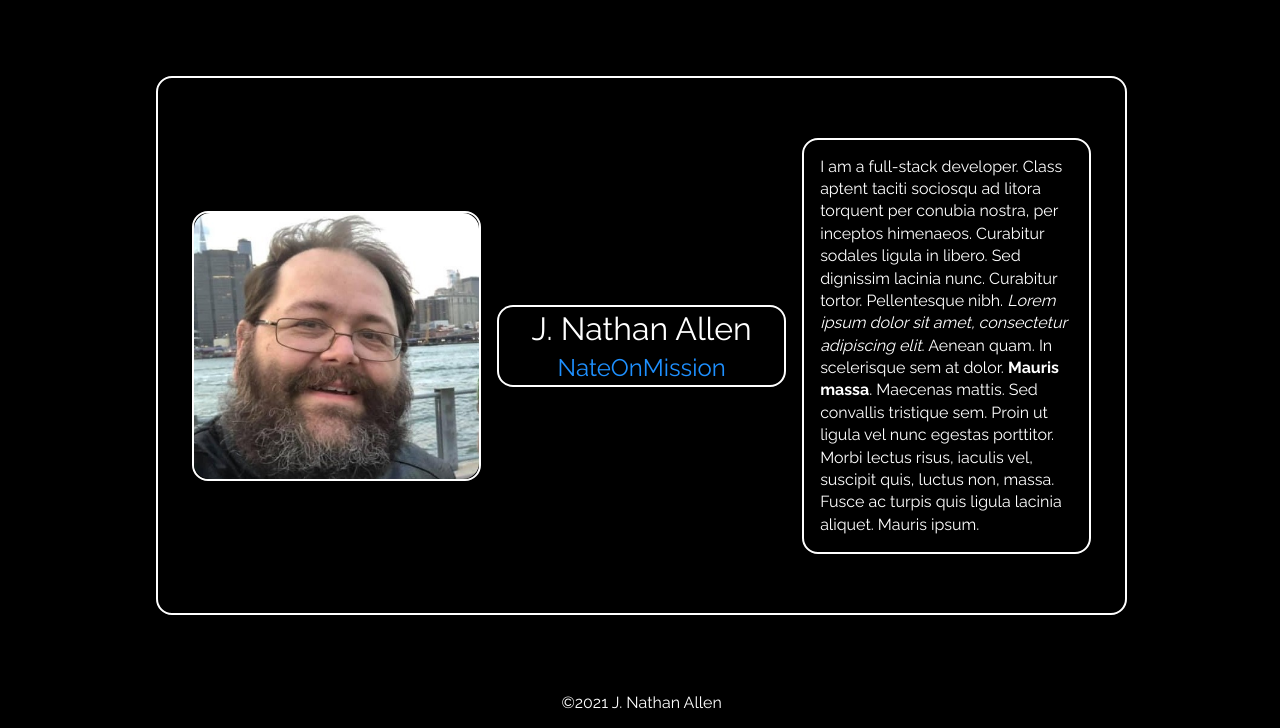
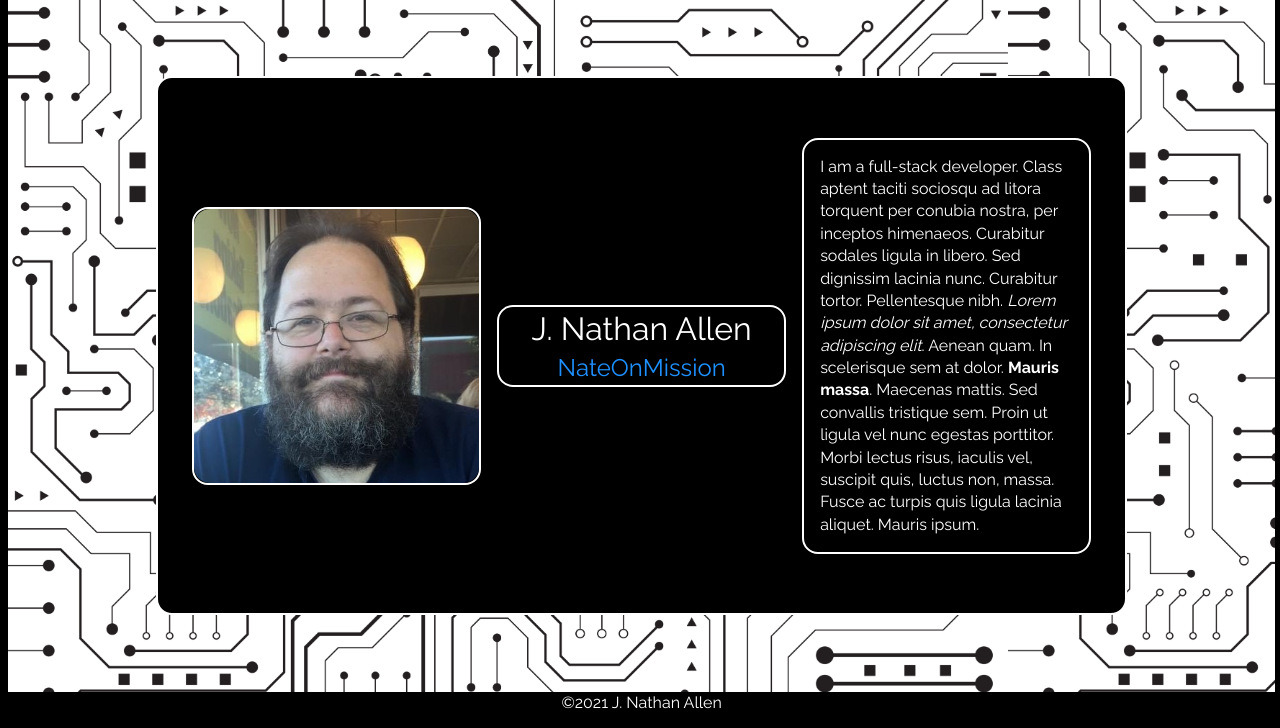
Before and after one commit to nateonmission/homepage, a web app: file index.html in a window 1280 px wide. Shown: the part 72-800 px from the top of the page. Run offline with its HTML, style and script files only (its server is not run), Linux system fonts and the light colour scheme.

Commit message:
backgrnd

```diff
--- a/css/main.css
+++ b/css/main.css
@@ -117,6 +117,9 @@
 #content {
   width: 100;
   height: 100%;
+  background-color: dodgerblue;
+  background-image: url("../img/bkgnd2.jpg") ;
+  background-size: 1000px;
   display: flex;
   flex-direction: row;
   justify-content: center;
@@ -127,6 +130,7 @@
 #frame {
   width: 75%;
   height: 75%;
+  background-color: #000;
   display: flex;
   flex-direction: row;
   justify-content: center;
--- a/index.html
+++ b/index.html
@@ -30,7 +30,7 @@
     </div>
     <div id="content">
       <div id="frame" class="card">
-        <div id="picture" class="card"><img src="img/me1.jpg" id="me" alt="Me"></div>
+        <div id="picture" class="card"><img src="img/me2.jpg" id="me" alt="Me"></div>
         <div id="heading" class="card">
           <div id="name"><h1>J. Nathan Allen</h1></div>
           <div id="handle"><h2>NateOnMission</h2></div>
```
Also changed, not shown: img/bkgnd2.jpg (added), 1 other file.
